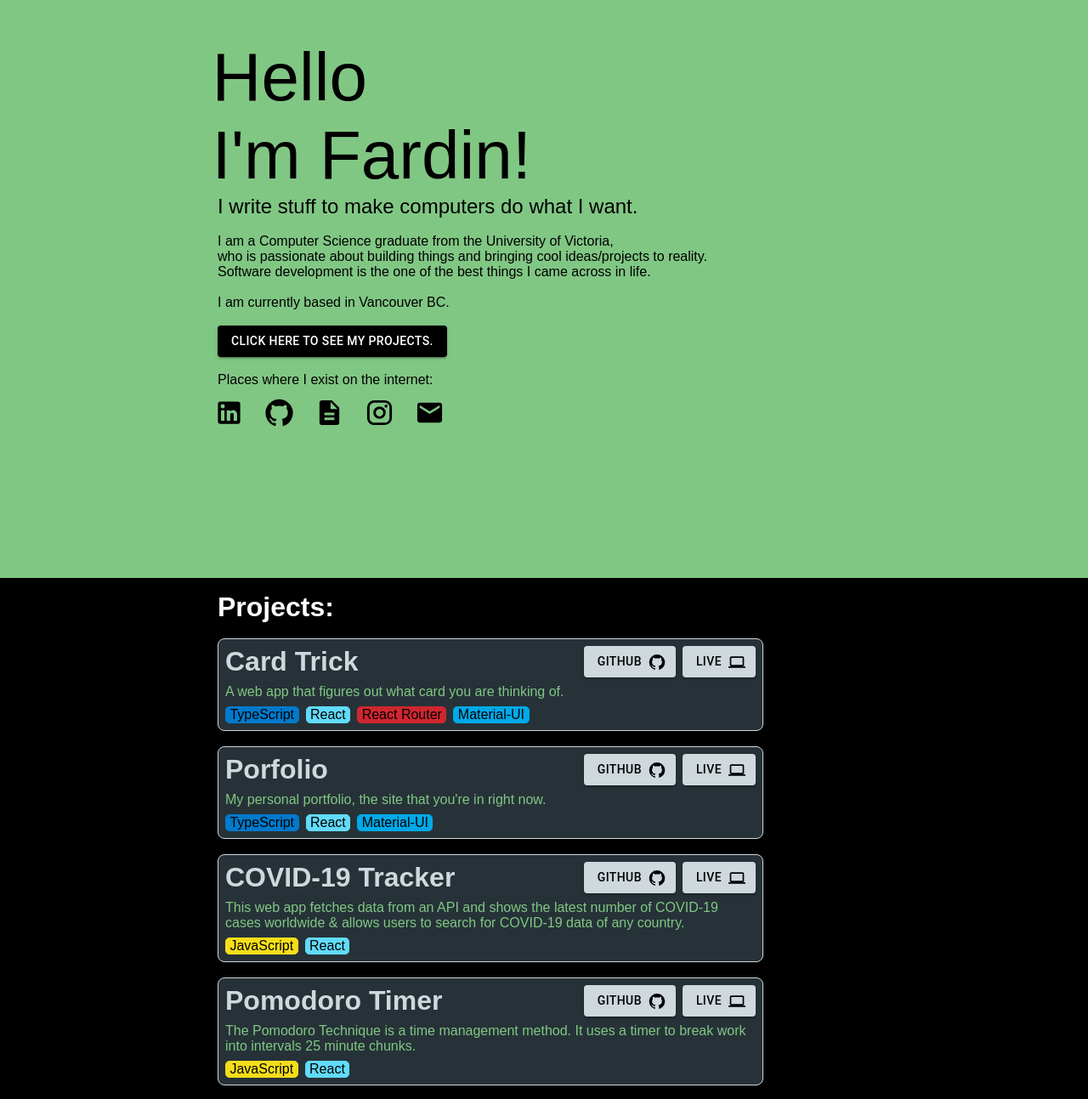
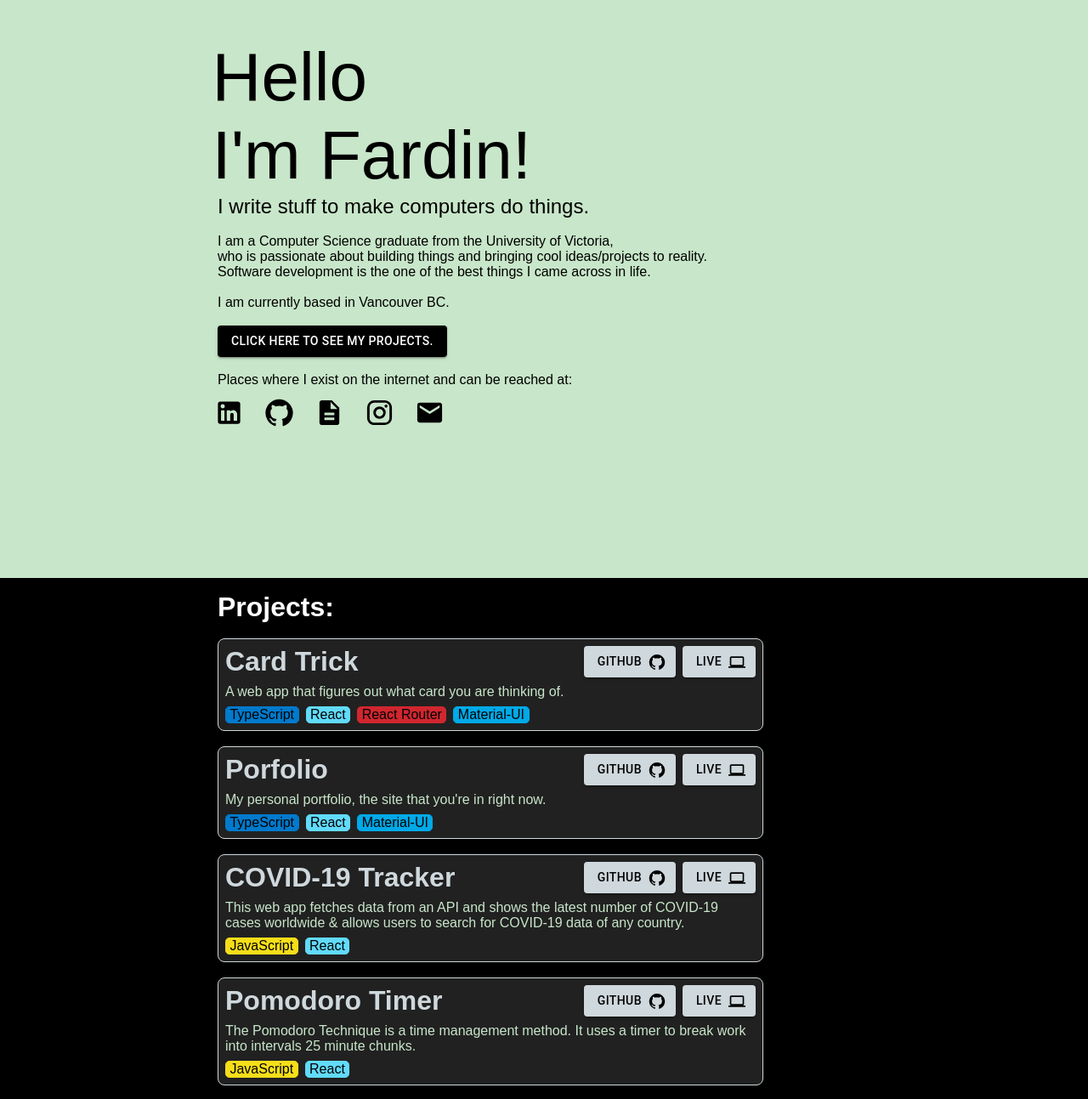
Before and after one commit to f2k5/f2k5.github.io, a React (Create React App) app: page / in a window 1280 px wide. Shown: the part 120-1413 px from the top of the page at 85% size. Built offline with nearby package versions, Linux system fonts and the light colour scheme.

Commit message:
added portfolio preview

```diff
--- a/src/components/FirstPageProfileSection/FirstPageProfileSection.styles.css
+++ b/src/components/FirstPageProfileSection/FirstPageProfileSection.styles.css
@@ -1,6 +1,7 @@
 .profile-page {
     background-color: #FDDE59;
     background-color: #81C784;
+    background-color: #C8E6C9;
     height: 100vh;
     display: flex;
     padding: 0 0 0 20%;
--- a/src/components/FirstPageProfileSection/FirstPageProfileSection.tsx
+++ b/src/components/FirstPageProfileSection/FirstPageProfileSection.tsx
@@ -58,7 +58,7 @@ const ProfileSection = () => {
             <section  className = "profile-section">
                 <div>
                     <h1 className = "name-header-page-one">Hello <br />I'm Fardin!</h1>
-                    <h2>I write stuff to make computers do what I want.</h2> <br />
+                    <h2>I write stuff to make computers do things.</h2> <br />
                     <p>
                         I am a Computer Science graduate from the University of Victoria, <br />
                         who is passionate about building things and bringing cool ideas/projects to reality. <br />
@@ -73,7 +73,7 @@ const ProfileSection = () => {
                         <br />
                         <br />
 
-                        Places where I exist on the internet: <br />
+                        Places where I exist on the internet and can be reached at: <br />
                         <div style = {{marginLeft: "-1rem"}}>
                             <IconButton onClick = {handleLinkedInButtonClick} className = {classes.root} style={{ color: 'black', backgroundColor: "transparent"}}>
                                 <LinkedInIcon style={{ paddingLeft: 0}} fontSize = "large"/>
--- a/src/components/ProjectContainer/ProjectContainer.styles.css
+++ b/src/components/ProjectContainer/ProjectContainer.styles.css
@@ -3,6 +3,7 @@
     border-radius: 0.5rem;
     border: 1px solid #CFD8DC;
     background-color: #263238;
+    background-color: #212121;
 }
 
 h1 {
@@ -27,7 +28,7 @@ h1 {
 }
 
 .project-description {
-    color: #81C784;
+    color: #C8E6C9;
     margin: 0.5rem 0.5rem 0 0.5rem;
     text-align: left;
 }
--- a/src/components/SecondPageProjectsSection/SecondPageProjectsSection.tsx
+++ b/src/components/SecondPageProjectsSection/SecondPageProjectsSection.tsx
@@ -102,7 +102,7 @@ const ProjectSection = () => {
                     <Copyright />
                 </section>
                 <Link to = "srollUpToProfilePage" smooth = {true} duration = {750}>
-                    <Button variant="outlined" style={{ backgroundColor: '#81C784' , marginLeft: "6rem", color: "black", borderColor: "#81C784"}} ><KeyboardArrowUpIcon /> Go back up</Button>
+                    <Button variant="outlined" style={{ backgroundColor: '#C8E6C9' , marginLeft: "6rem", color: "black", borderColor: "#C8E6C9"}} ><KeyboardArrowUpIcon /> Go back up</Button>
                 </Link>
             </Box>
         </ProjectPageContainer>
```
Also changed, not shown: public/Portfolio preview.png (added), 1 other file (tests, documents, lock files or other folders).
